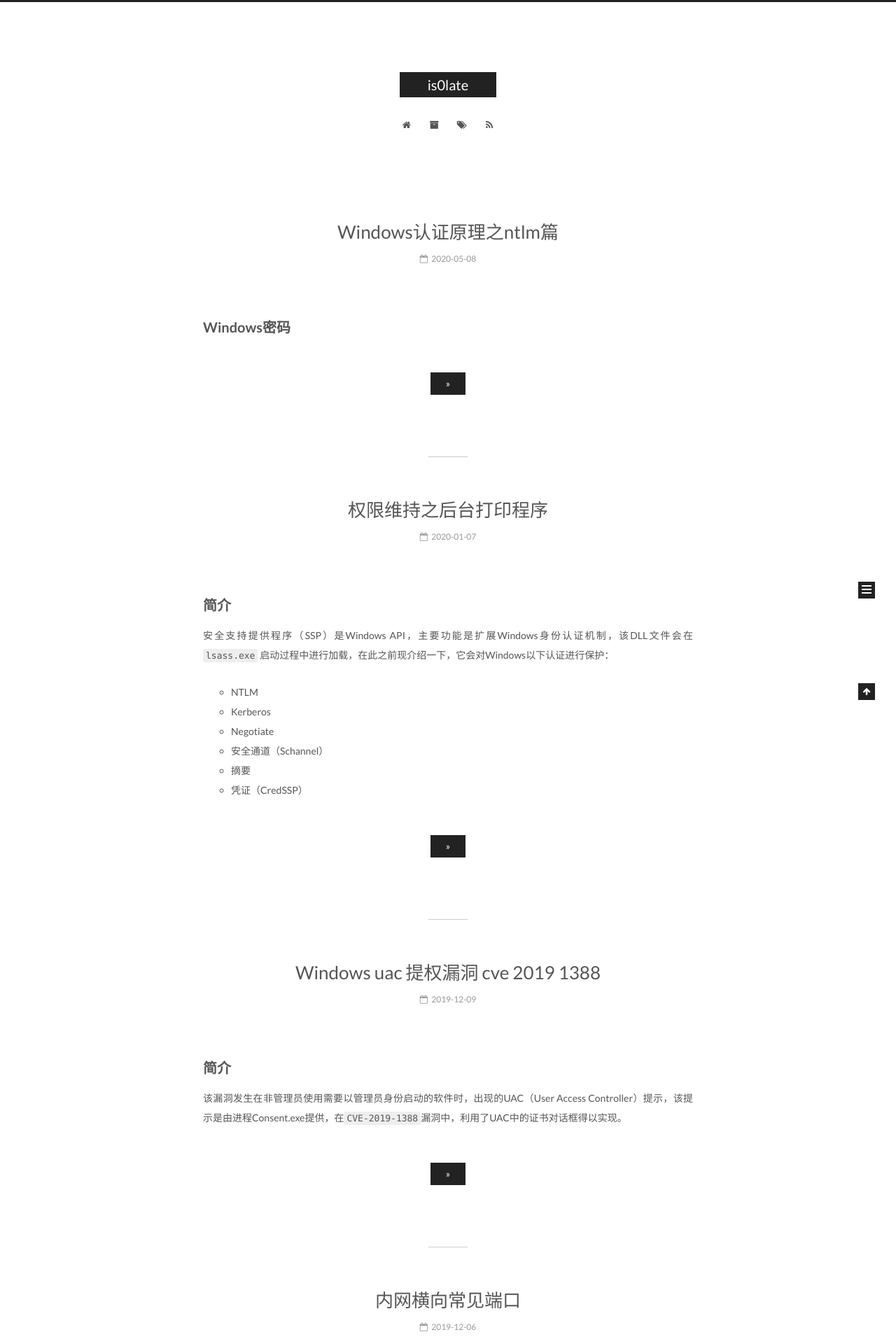
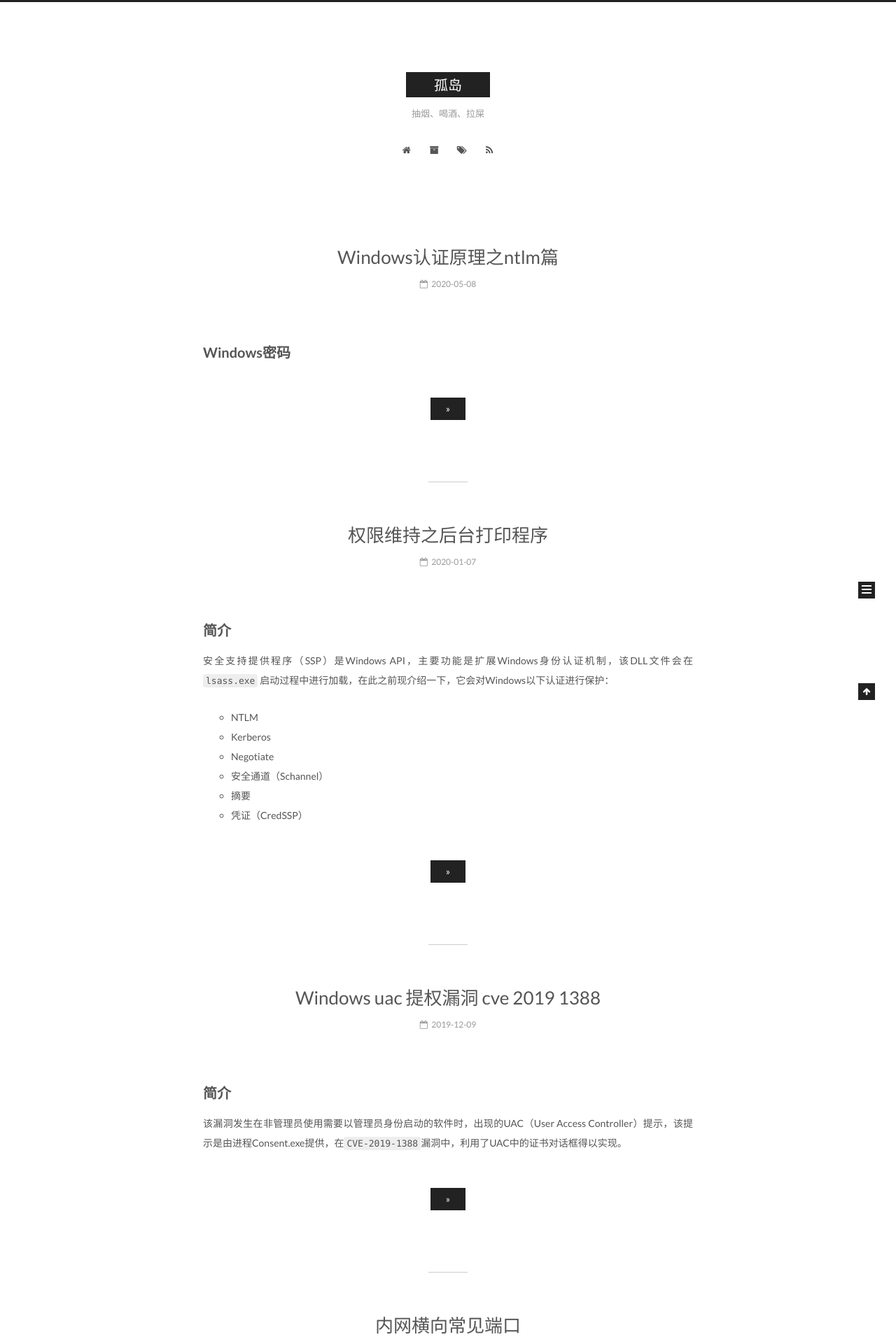
Before and after one commit to is0late/is0late.github.io, a Jekyll site: the page built from index.html, in a window 1280 px wide. Shown: the top 1920 px of the page at 70% size. Built offline with Jekyll 4.4.1, drawn with Linux system fonts in a browser that asks for light colours; the list of posts is cut into pages by our own code.

Commit message:
更改信息

```diff
--- a/_config.yml
+++ b/_config.yml
@@ -4,8 +4,8 @@
 # ---------------------------------------------------------------
 
 # Site
-title: is0late
-subtitle:
+title: 孤岛
+subtitle: 抽烟、喝酒、拉屎
 description:
 author: is0late
 # Support language: de, en, fr-FR, id, ja, ko, pt-BR, pt, ru, zh-Hans, zh-hk, zh-tw
@@ -14,7 +14,7 @@ date_format: '%Y-%m-%d'
 
 # URL
 ## If your site is put in a subdirectory, set url as 'http://yoursite.com' and baseurl as '/child'
-url: "https://blog.is0late.cn"
+url: "https://blog.is0late.com"
 baseurl:
 permalink: pretty
 
```
